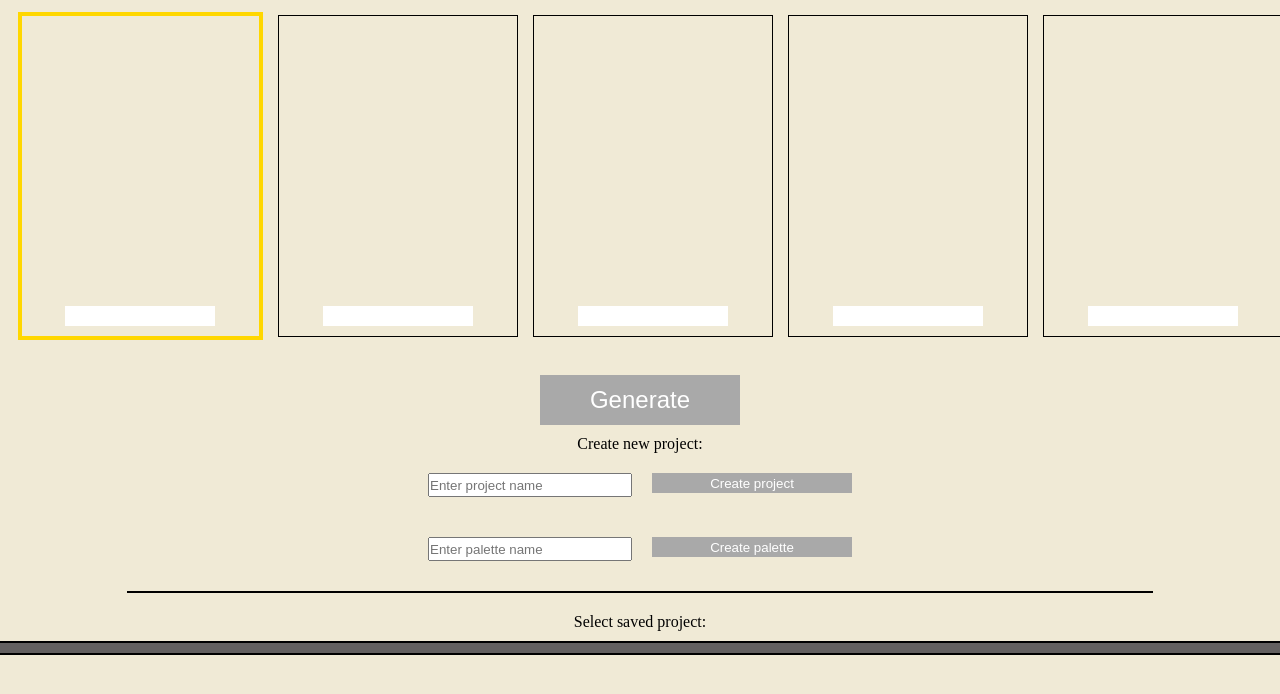
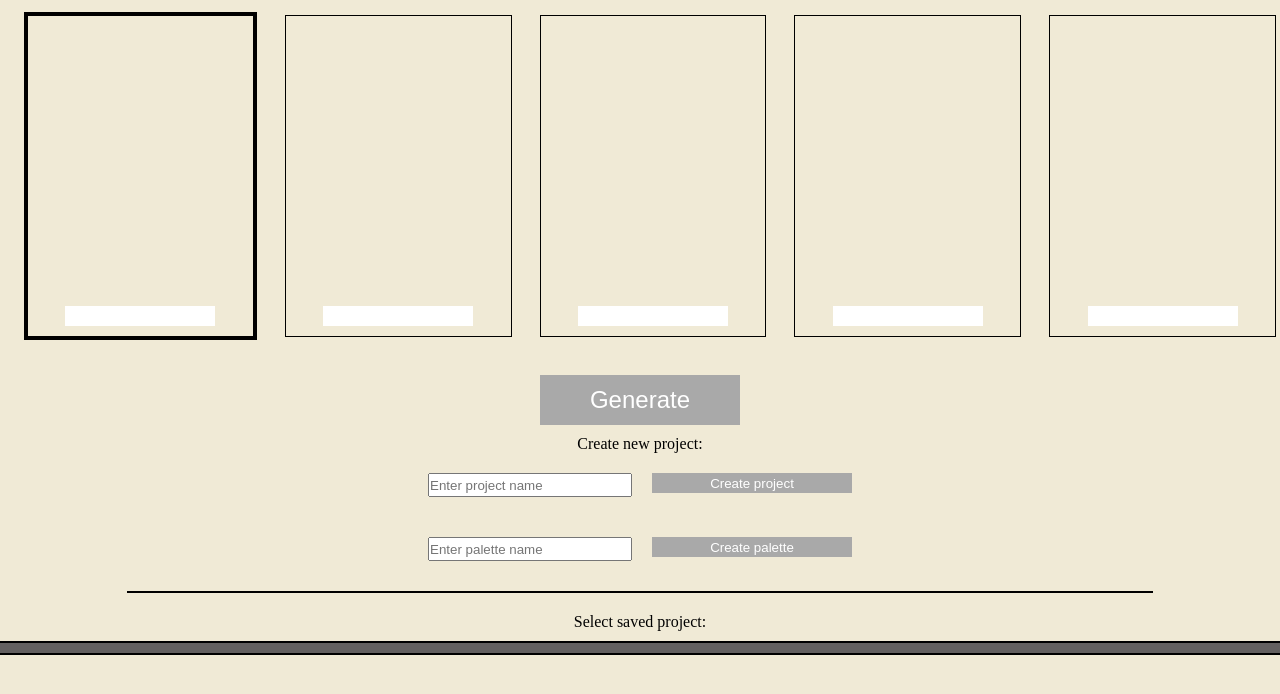
Before and after one commit to tylerjhevia/palette-picker, a website: page public/index.html in a window 1280 px wide. Both pictures are taken after a click on the element 138 px from the left and 213 px from the top of the page. Shown: the part 40-734 px from the top of the page. Drawn offline with Linux system fonts and the light colour scheme; no server answers.

Commit message:
tweaked swatch widths

```diff
--- a/public/styles/styles.css
+++ b/public/styles/styles.css
@@ -33,7 +33,7 @@ h1 {
   justify-content: center;
   margin: 5px;
   padding: 10px;
-  width: 17%;
+  width: 16%;
 }
 
 .swatch:hover {
@@ -49,7 +49,7 @@ h1 {
 }
 
 .locked {
-  border: 4px solid gold;
+  border: 4px solid black;
 }
 
 .controls {
```
